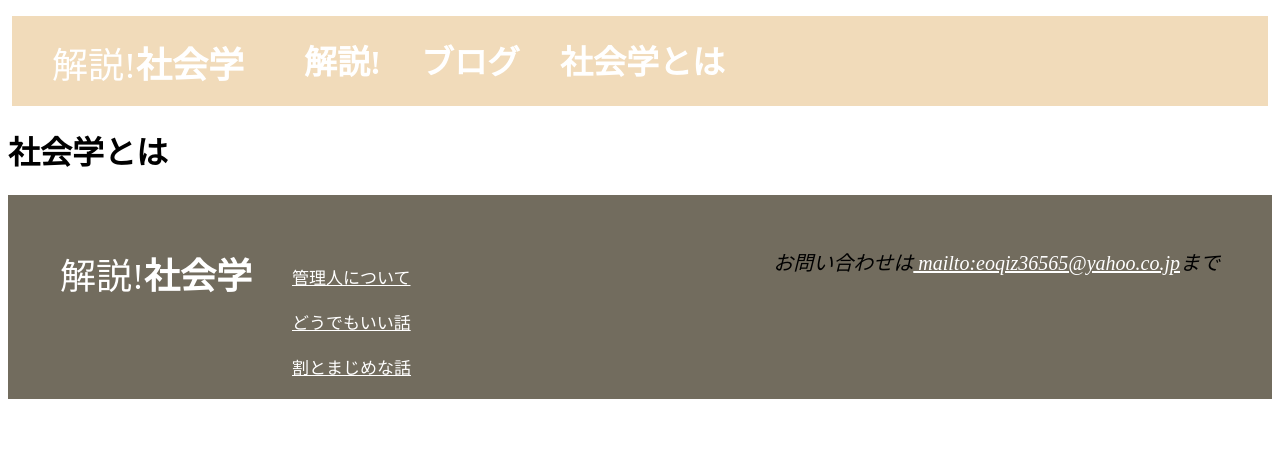
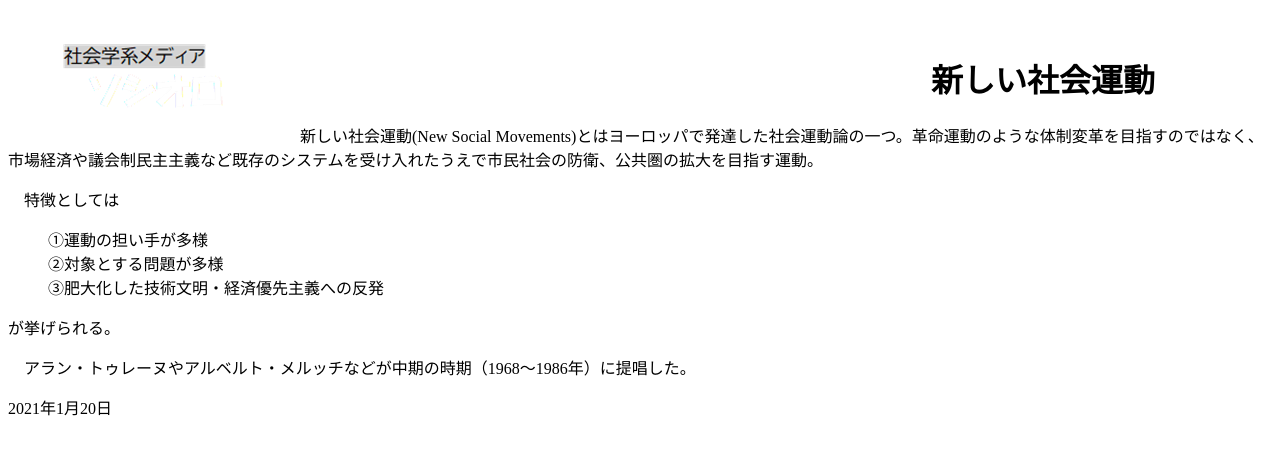
Before and after one commit to ShakaiGaku/NewSocialMovements, a plain HTML site: page index.html in a window 1280 px wide. Drawn offline with Linux system fonts and the light colour scheme.

Commit message:
Update index.html

```diff
--- a/index.html
+++ b/index.html
@@ -1,55 +1,55 @@
 <!DOCTYPE html>
-<html lang="ja">
-<head>
+<html lang="jp">
+<head prefix="og: http://ogp.me/ns# fb: http://ogp.me/ns/ fb# article: http://ogp.me/ns/ article#">
+<meta property="og:url" content="https://shakaigaku.github.io/NewSocialMovements/" />
+<meta property="og:type" content="article" />
+<meta property="og:title" content="新しい社会運動" />
+<meta property="og:description" content="新しい社会運動(New Social Movements)とはヨーロッパで発達した社会運動論の一つ。" />
+<meta property="og:site_name" content="ソシオロ" />
+<meta property="og:image" content="icon.png" />
 <meta charset="utf-8">
-<title>社会学とは</title>
+    <title>新しい社会運動とは - 新しい社会運動の意味｜ソシオロ</title>
+    <meta name="description" content="新しい社会運動(New Social Movements)とはヨーロッパで発達した社会運動論の一つ。">
     <link rel="stylesheet" href="stylesheet.css">
     <link rel="icon" href="icon.png">
-
   </head>
   <body>
-  <div class="header">
+   <header>
    <meta name="viewport" content="width=device-width,initial-scale=1.0,minimum-scale=1.0">
-    <a href="https://shakaigaku.github.io/shakai/">
-     <div class="header-logo">解説!<b>社会学</b></div></a>
+      <div class="header-logo">
+        <a href="https://shakaigaku.github.io/Sociolo/"><img src="sociolo.png"></a>
+      </div>
       <div class="header-list">
        <ul>
-        <a href="https://shakaigaku.github.io/kaisetu1/">
-        <li><b>解説!</b></li></a>
-         <a href="https://shakaigaku.github.io/blog1/"><li><b>ブログ</b></li></a>
-         <a href="https://shakaigaku.github.io/WhatisSociology/"><li><b>社会学とは</b></li></a>
+        <li><a href="https://shakaigaku.github.io/kaisetu1/">
+          <b>用語集</b></a></li>
+        <li><a href="https://shakaigaku.github.io/service/">
+          <b>サービス一覧</b></a></li>
+        <li><a href="https://shakaigaku.github.io/author/">
+          <b>管理人について</b></a></li>
        </ul>
      </div>
-   </div>
+     <a class="twitter-timeline" data-width="231"
+     data-height="210" href="https://twitter.com/SoCIoLoGYjp?ref_src=twsrc%5Etfw">Tweets by SoCIoLoGYjp</a><script async src="https://platform.twitter.com/widgets.js" charset="utf-8"></script>
+   </header>
    <div class="main">
      <div class="copy-container">
-      <h1></strong>社会学とは</strong></h1>
+       <h1>新しい社会運動</h1>
      </div>
-
-
+     <div class="contents">
+     <p>　新しい社会運動(New Social Movements)とはヨーロッパで発達した社会運動論の一つ。革命運動のような体制変革を目指すのではなく、市場経済や議会制民主主義など既存のシステムを受け入れたうえで市民社会の防衛、公共圏の拡大を目指す運動。
+     </p>
+     <p>　特徴としては</p>
+     <ul>
+       <li>①運動の担い手が多様</li>
+       <li>②対象とする問題が多様</li>
+       <li>③肥大化した技術文明・経済優先主義への反発</li>
+     </ul>
+     <p>が挙げられる。</p>
+     <p>　アラン・トゥレーヌやアルベルト・メルッチなどが中期の時期（1968～1986年）に提唱した。
+     </p>
      </div>
-
-
-
-
-
-    <div class="footer">
-     <a href="https://shakaigaku.github.io/shakai/">
-    <div class="footer-logo">解説!<b>社会学</b></div></a>
-     <div class="footer-list">
-       <ul>
-         <a href="https://shakaigaku.github.io/author/"><li>管理人について</li></a>
-         <a href="https://shakaigaku.github.io/TGIF/"><li>どうでもいい話</li></a>
-         <a href="https://shakaigaku.github.io/keener/"><li>割とまじめな話</li></a>
-       </ul>
-     </div>
-     <div class="contact">
-     <address>
-       お問い合わせは<a href="mailto:eoqiz36565@yahoo.co.jp"> mailto:eoqiz36565@yahoo.co.jp</a>まで
-     </address>
-     </div>
+       <time datetime=”2021-1-20” itemprop=”modified”>2021年1月20日</time>
     </div>
   </body>
 </html>
-</body>
-</html>
```
Lines whose indentation alone changed are shown as unchanged.
